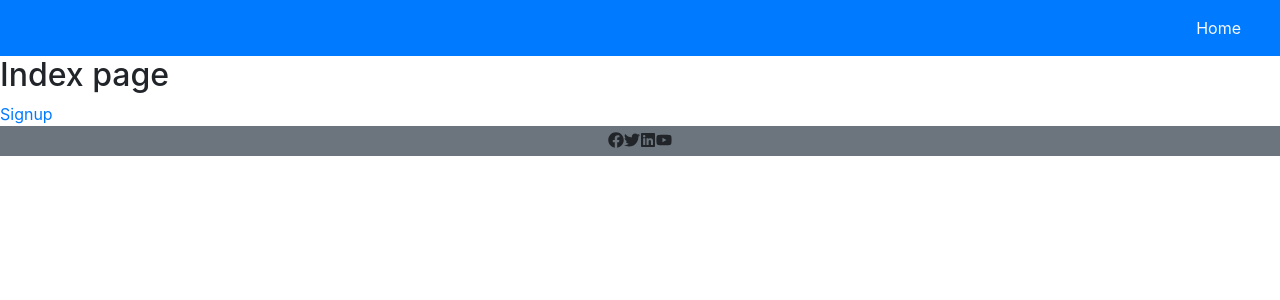
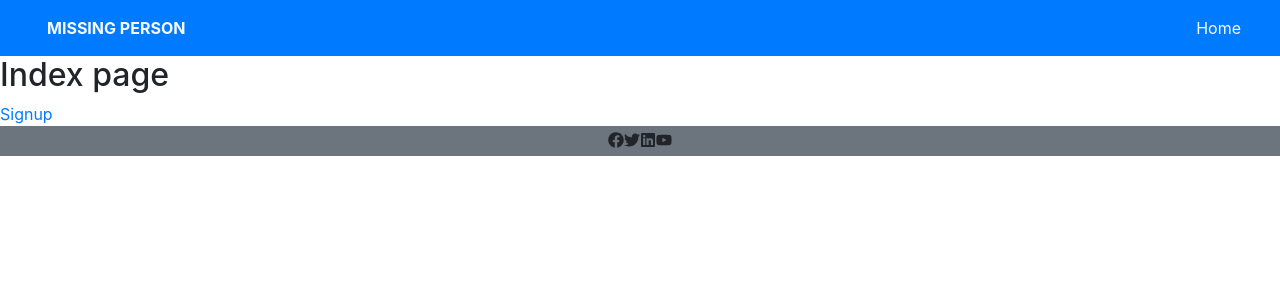
Before and after one commit to tungtase04539/FrontendBlog, a Next.js app: page / in a window 1280 px wide. Shown: the top 300 px of the page. Built offline with nearby package versions, Linux system fonts and the light colour scheme.

Commit message:
header fix app name

```diff
--- a/components/Header.js
+++ b/components/Header.js
@@ -37,7 +37,7 @@ const Header = () => {
     <React.Fragment>
       <Navbar color="primary" light expand="md">
         <Link href="/blogs">
-          <NavLink className="font-weight-bold text-light">{APP_NAME}</NavLink>
+          <NavLink className="font-weight-bold text-light">MISSING PERSON</NavLink>
         </Link>
         <NavbarToggler onClick={toggle} />
         <Collapse isOpen={isOpen} navbar>
--- a/pages/blogs/index.js
+++ b/pages/blogs/index.js
@@ -11,7 +11,7 @@ import React from 'react'
 const Blogs = ({ blogs, categories, tags, totalBlogs, blogsLimit, blogSkip, router }) => {
     const head = () => (
         <Head>
-            <title>News | {APP_NAME}</title>
+            <title>News | Missing Person</title>
             <meta
                 name="description"
                 content="Missing Person"
```
